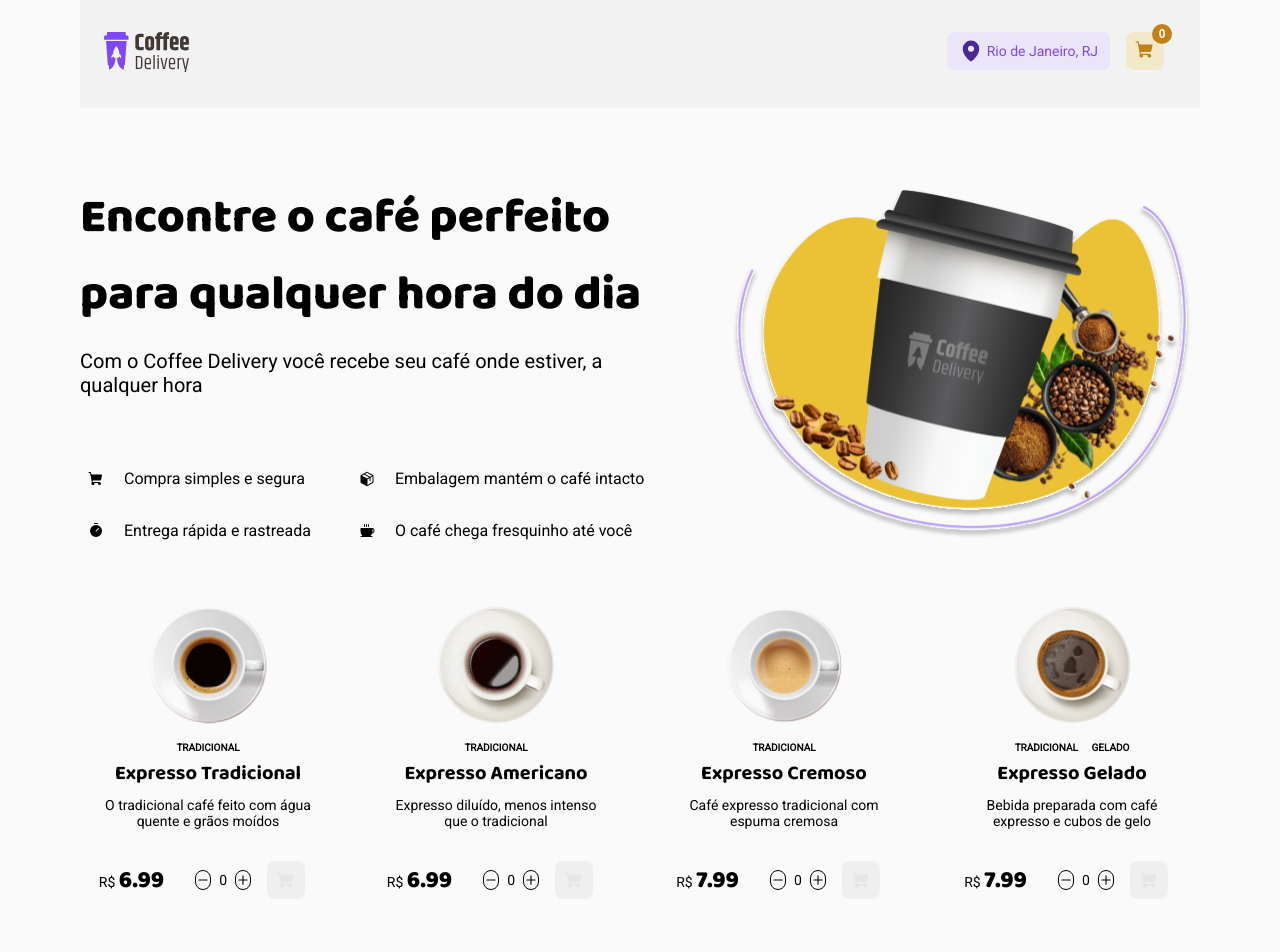
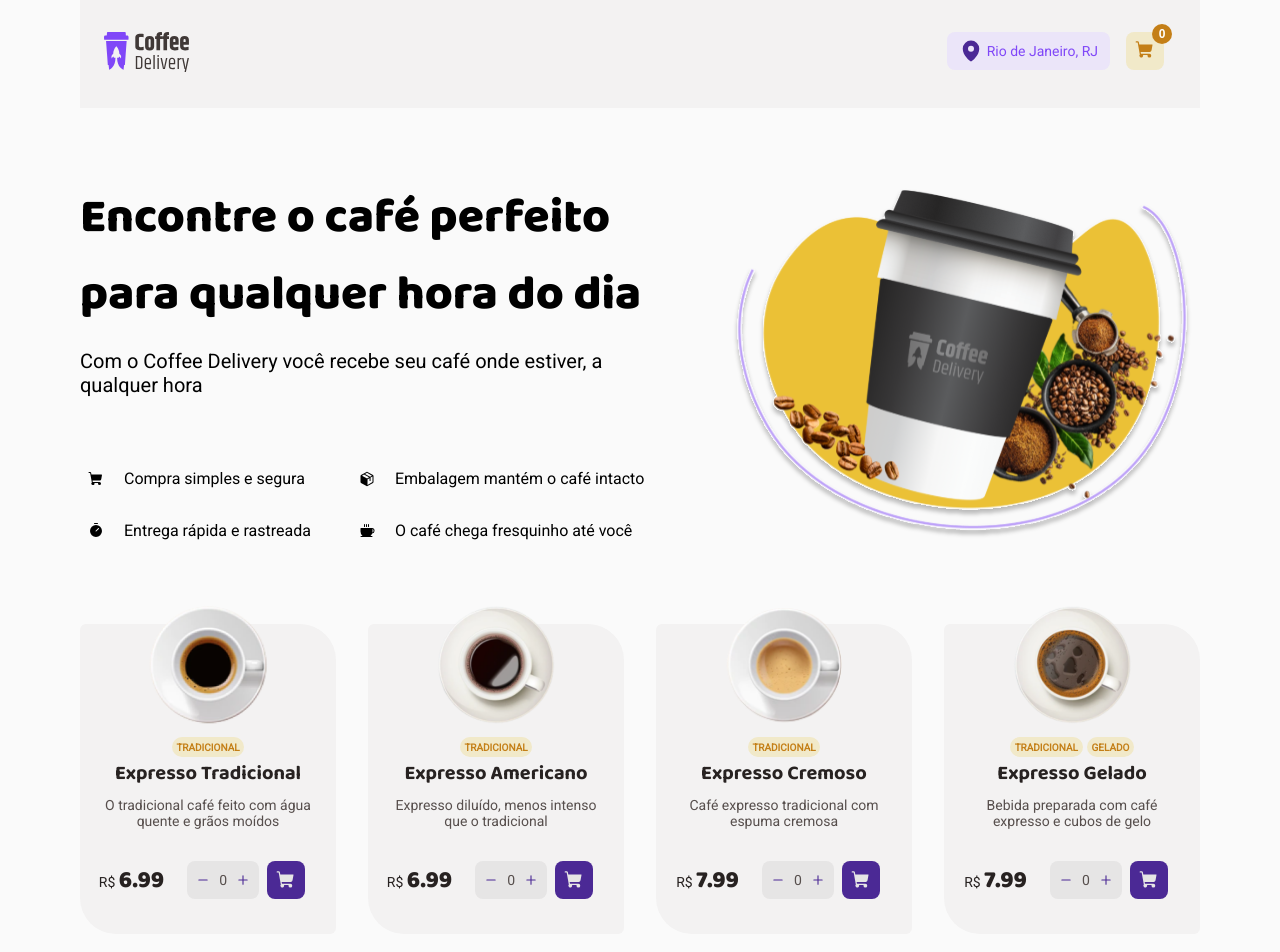
Before and after one commit to erickmarquesc/CoffeeDelivery, a React (Vite) app: page / in a window 1280 px wide. Shown: the top 952 px of the page. Built offline with nearby package versions, Linux system fonts and the light colour scheme.

Commit message:
style: :art: format of the code

```diff
--- a/src/pages/Home/components/CoffeeCard/styles.ts
+++ b/src/pages/Home/components/CoffeeCard/styles.ts
@@ -11,7 +11,7 @@ export const Card = styled.div<CardProps>`
 
   height: 19.375rem;
   width: 16rem;
-  background: ${(props) => props.theme['gray-200']};
+  background: ${(props) => props.theme['base-card']};
   border-radius: 6px 36px;
   padding: 0 1.5rem;
 
@@ -28,14 +28,14 @@ export const Card = styled.div<CardProps>`
     font-weight: 700;
 
     margin-bottom: 0.5rem;
-    color: ${(props) => props.theme['gray-800']};
+    color: ${(props) => props.theme['base-title']};
   }
 
   .description {
     text-align: center;
     font-size: 0.875rem;
     margin-bottom: 2rem;
-    color: ${(props) => props.theme['gray-400']};
+    color: ${(props) => props.theme['base-text']};
   }
 
   .cartButton {
@@ -44,7 +44,7 @@ export const Card = styled.div<CardProps>`
     justify-content: center;
     width: 2.375rem;
     height: 2.375rem;
-    background: ${(props) => props.theme['purple-600']};
+    background: ${(props) => props.theme['purple-dark']};
     border: none;
     border-radius: 8px;
     margin-right: 12px;
@@ -65,8 +65,8 @@ export const TypeWrapper = styled.div`
     font-weight: bold;
     border-radius: 10px;
 
-    color: ${(props) => props.theme['yellow-500']};
-    background: ${(props) => props.theme['yellow-100']};
+    color: ${(props) => props.theme['yellow-dark']};
+    background: ${(props) => props.theme['yellow-light']};
 
     padding: 0.3rem;
   }
@@ -80,7 +80,7 @@ export const ShopContainer = styled.div`
   p {
     font-size: 0.875rem;
 
-    color: ${(props) => props.theme['gray-800']};
+    color: ${(props) => props.theme['base-title']};
     span {
       font-family: 'baloo 2', sans-serif;
       font-size: 1.5rem;
@@ -99,10 +99,10 @@ export const CounterWrapper = styled.div`
 
   border-radius: 8px;
   margin-right: 0.5rem;
-  background: ${(props) => props.theme['gray-300']};
+  background: ${(props) => props.theme['base-button']};
 
   .itemsInCart {
-    color: ${(props) => props.theme['gray-900']};
+    color: ${(props) => props.theme['base-text']};
   }
 `
 
@@ -113,13 +113,19 @@ export const CounterButton = styled.button`
 
   font-size: 0.75rem;
 
-  width: 20px;
-  height: 20px;
-  color: ${(props) => props.theme['purple-500']};
+  width: 100%;
+  height: 38px;
+  color: ${(props) => props.theme['purple-dark']};
   background: transparent;
-  border: 1px solid ${(props) => props.theme['purple-500']};
-  border-radius: 999px;
+  border: 0;
   margin: 0.5rem;
+
+  &:first-child{
+    border-radius: 6px 0 0 6px;
+  }
+  &:last-child{
+    border-radius:  0 6px 6px 0;
+  }
 
   transition: all 0.2s ease-in-out;
   &:hover {
```
